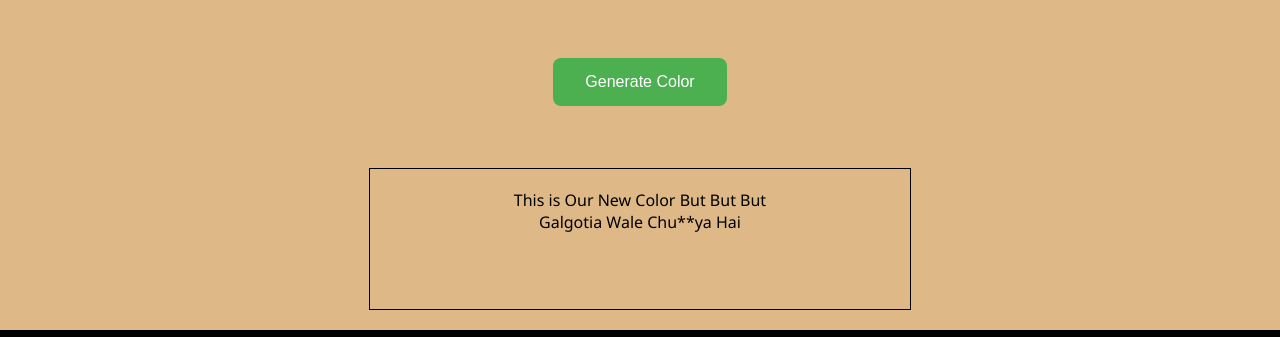
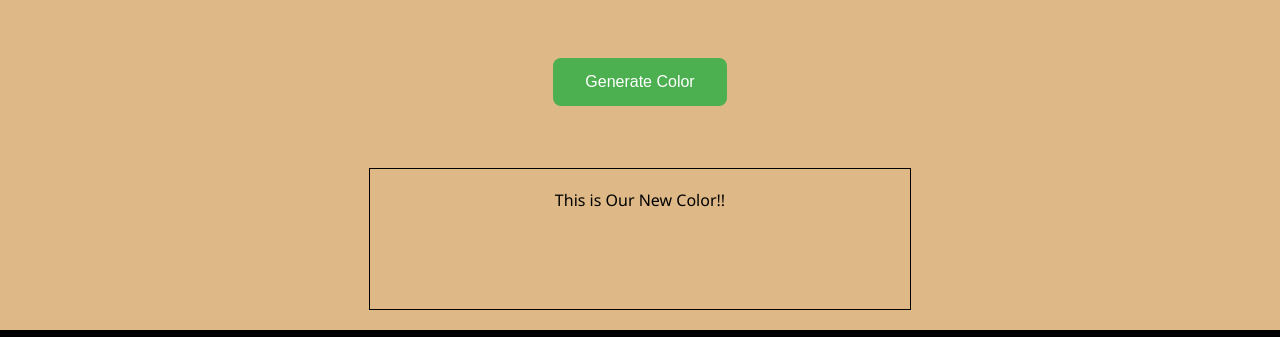
Before and after one commit to iamakarsh/Random-Colour-Generator, a plain HTML site: page index.html in a window 1280 px wide. Shown: the part 167-504 px from the top of the page. Drawn offline with Linux system fonts and the light colour scheme; files that its build step writes are made by us from their sources; files whose address does not match are found by name.

Commit message:
Update index.html
updated some description

```diff
--- a/index.html
+++ b/index.html
@@ -17,7 +17,7 @@
     <button>Generate Color</button>
     <br />
     <br />
-    <div>This is Our New Color But But But <br> Galgotia Wale Chu**ya Hai</div>
+    <div>This is Our New Color!!</div>
 
     <footer>
         <a class="menu-button" href="#">FAQ</a>
```
